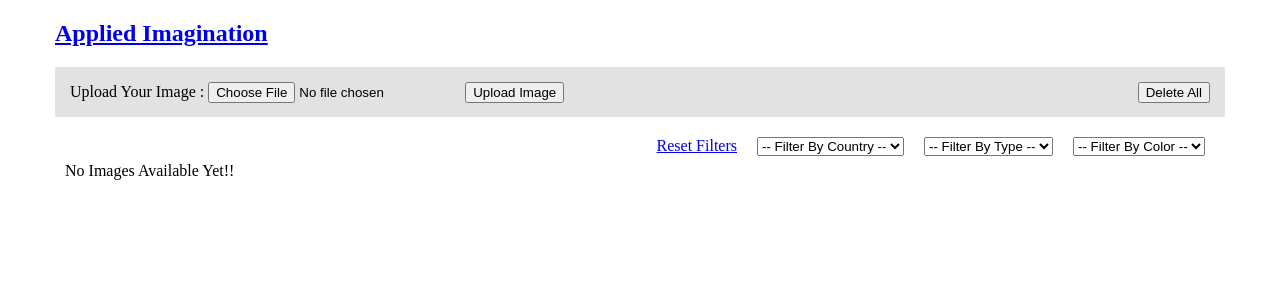
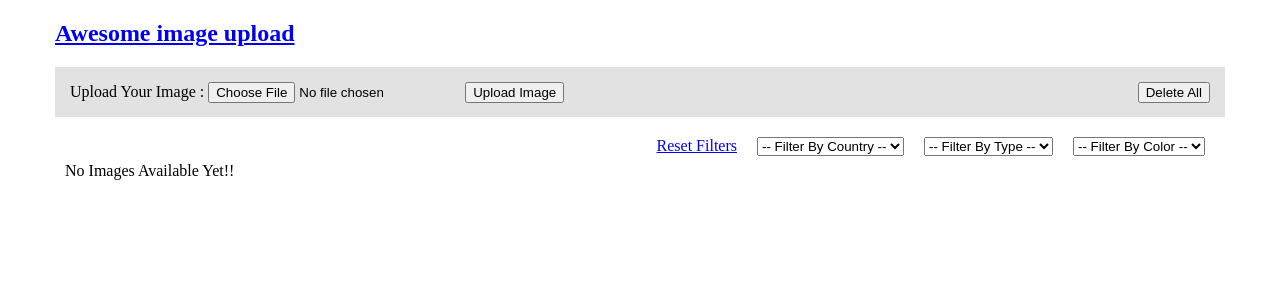
Before and after one commit to Yoshit-Patel/Project-Portfolio, a PHP site: page / in a window 1280 px wide. Shown: the top 300 px of the page. Run offline with PHP 8.4, Linux system fonts and the light colour scheme; data that the repository does not hold is empty.

Commit message:
Making a small change

```diff
--- a/index.php
+++ b/index.php
@@ -6,7 +6,7 @@
 <?php include_once('db.php'); ?>
 <body>
 <div class="container">
-<h2><a href="index.php">Applied Imagination</a></h2>
+<h2><a href="index.php">Awesome image upload</a></h2>
 <div class="form-container">
 <form action="upload.php" method="post" enctype="multipart/form-data" class="form-upload">
     Upload Your Image :
```
